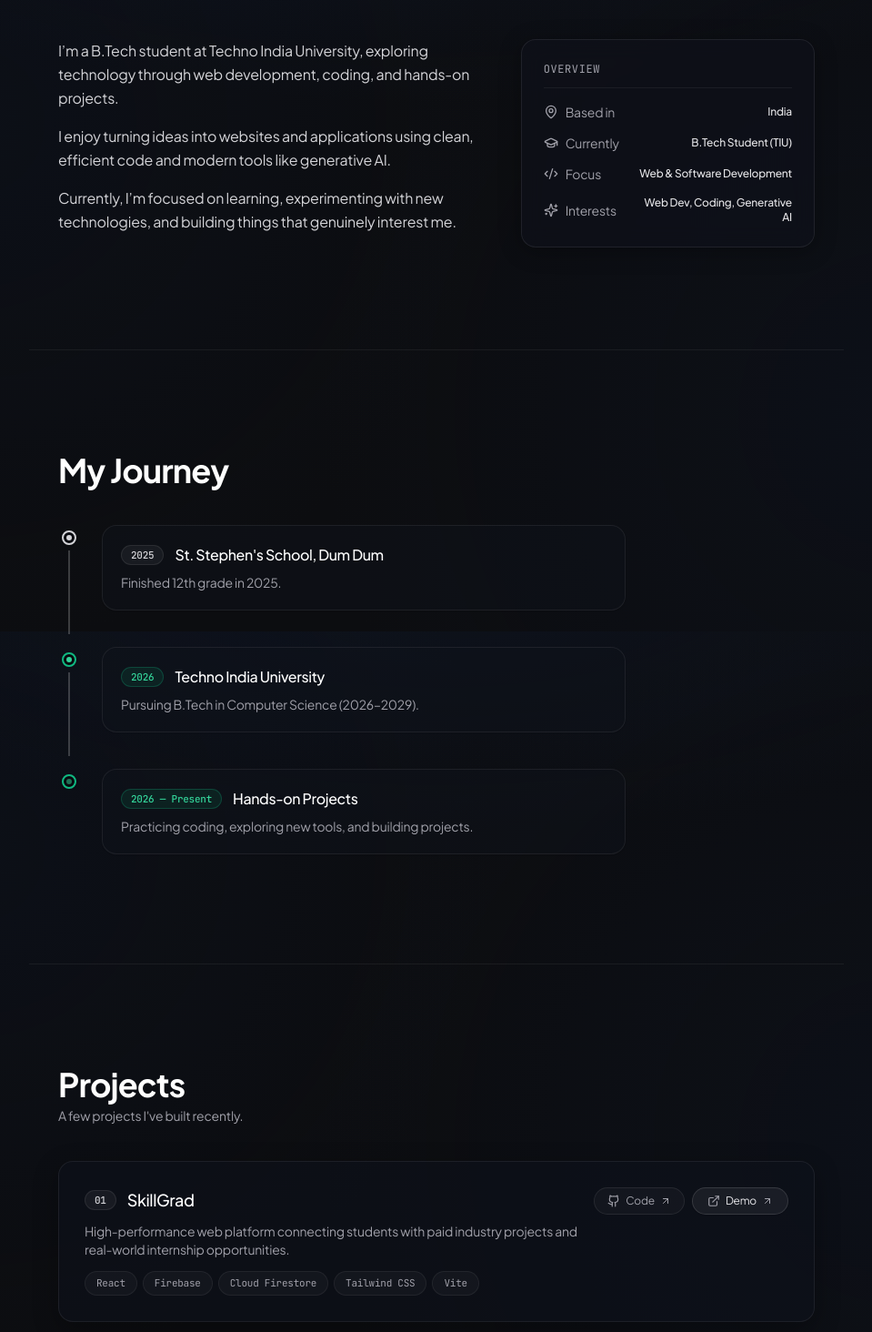
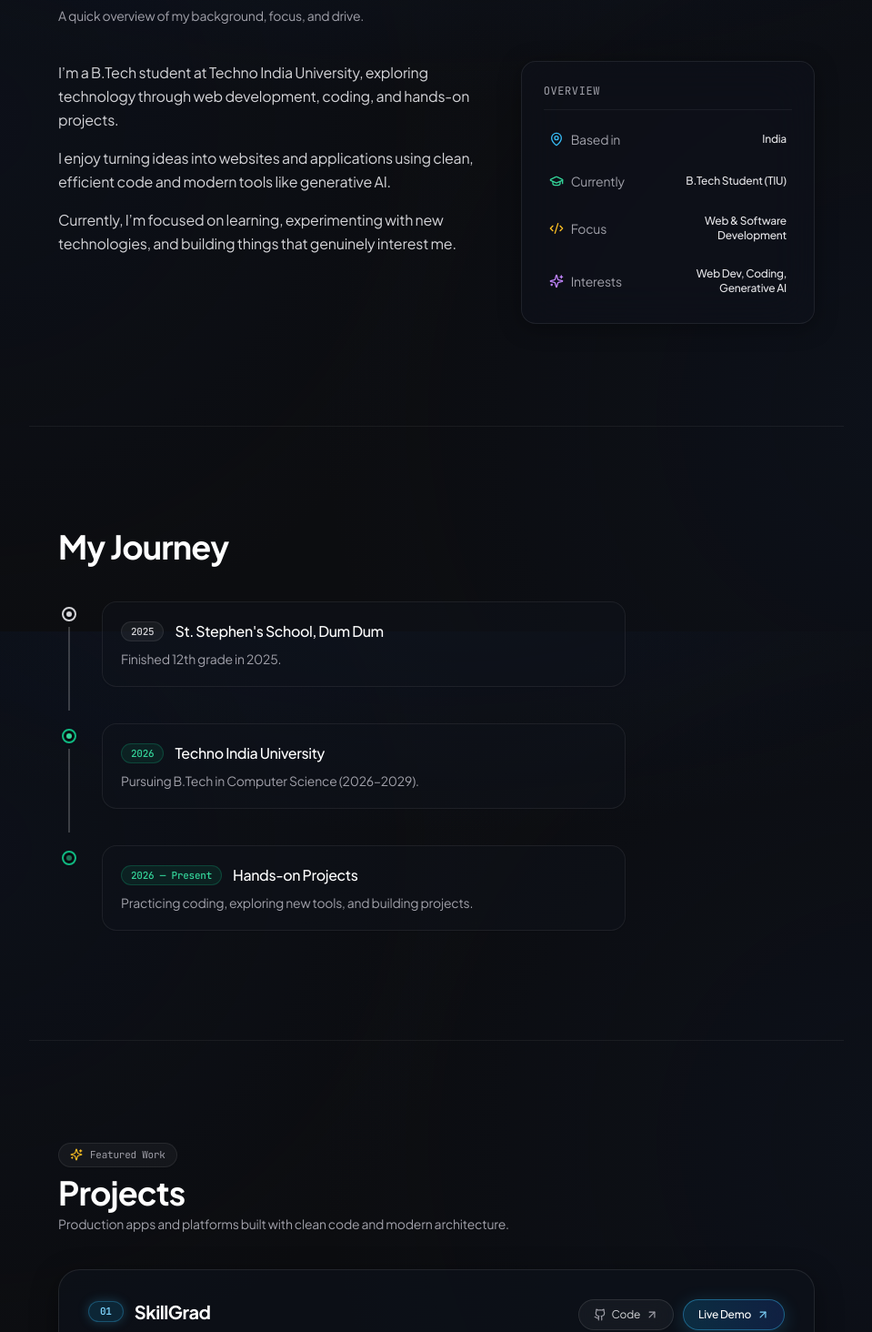
Before and after one commit to soutrikdutta/portfolio, a React (Vite) app: page / in a window 1280 px wide. Shown: the part 906-2370 px from the top of the page at 91% size, without its empty margins (160-1119 px from the left). Built offline with nearby package versions, Linux system fonts and the light colour scheme; no server answers; the HTML template or start-up script is replaced by a standard one.

Commit message:
feat: update components and styling for animations and section updates

```diff
--- a/src/components/About.tsx
+++ b/src/components/About.tsx
@@ -7,25 +7,33 @@ export const About: React.FC = () => {
   const shouldReduceMotion = useReducedMotion();
 
   const metadataIcons = [
-    <MapPin key="map" className="w-4 h-4 text-zinc-400" />,
-    <GraduationCap key="grad" className="w-4 h-4 text-zinc-400" />,
-    <Code2 key="code" className="w-4 h-4 text-zinc-400" />,
-    <Sparkles key="spark" className="w-4 h-4 text-zinc-400" />,
+    <MapPin key="map" className="w-4 h-4 text-sky-400" />,
+    <GraduationCap key="grad" className="w-4 h-4 text-emerald-400" />,
+    <Code2 key="code" className="w-4 h-4 text-amber-400" />,
+    <Sparkles key="spark" className="w-4 h-4 text-purple-400" />,
   ];
 
   return (
     <section
       id="about"
-      className="py-20 sm:py-28 max-w-4xl mx-auto px-5 sm:px-8 border-t border-white/[0.06]"
+      className="py-20 sm:py-28 max-w-4xl mx-auto px-5 sm:px-8 border-t border-white/[0.06] scroll-mt-20"
       aria-label="About section"
     >
       <div className="space-y-10">
-        {/* Clean Section Heading */}
-        <div>
+        {/* Clean Section Heading with Slide from Left */}
+        <motion.div
+          initial={shouldReduceMotion ? false : { opacity: 0, x: -30 }}
+          whileInView={{ opacity: 1, x: 0 }}
+          viewport={{ once: false, margin: "-60px" }}
+          transition={{ duration: 0.6, ease: [0.16, 1, 0.3, 1] }}
+        >
           <h2 className="text-2xl sm:text-3xl md:text-4xl font-bold tracking-tight text-white">
             About Me
           </h2>
-        </div>
+          <p className="text-xs sm:text-sm text-zinc-400 mt-1">
+            A quick overview of my background, focus, and drive.
+          </p>
+        </motion.div>
 
         {/* 2-Column Editorial Layout on Desktop */}
         <div className="grid grid-cols-1 md:grid-cols-12 gap-8 sm:gap-10 items-start">
@@ -34,31 +42,42 @@ export const About: React.FC = () => {
             {portfolioConfig.about.bio.map((paragraph, index) => (
               <motion.p
                 key={index}
-                initial={shouldReduceMotion ? false : { opacity: 0, y: 6 }}
+                initial={shouldReduceMotion ? false : { opacity: 0, y: 15 }}
                 whileInView={{ opacity: 1, y: 0 }}
-                viewport={{ once: true, margin: "-60px" }}
-                transition={{ duration: 0.45, delay: index * 0.1 }}
+                viewport={{ once: false, margin: "-40px" }}
+                transition={{ duration: 0.55, delay: index * 0.08, ease: [0.16, 1, 0.3, 1] }}
+                className="hover:text-zinc-100 transition-colors"
               >
                 {paragraph}
               </motion.p>
             ))}
           </div>
 
-          {/* Right Column: Sleek Frosted Profile Specs Box */}
+          {/* Right Column: Sleek Frosted Profile Specs Box with Slide from Right */}
           <motion.div
-            initial={shouldReduceMotion ? false : { opacity: 0, y: 10 }}
-            whileInView={{ opacity: 1, y: 0 }}
-            viewport={{ once: true, margin: "-60px" }}
-            transition={{ duration: 0.5, delay: 0.15 }}
-            className="md:col-span-5 p-5 sm:p-6 rounded-2xl bg-[#0f121b]/60 backdrop-blur-md border border-white/[0.08] shadow-[0_4px_24px_rgba(0,0,0,0.3)] space-y-4"
+            initial={shouldReduceMotion ? false : { opacity: 0, x: 30 }}
+            whileInView={{ opacity: 1, x: 0 }}
+            viewport={{ once: false, margin: "-50px" }}
+            transition={{ duration: 0.65, delay: 0.1, ease: [0.16, 1, 0.3, 1] }}
+            whileHover={shouldReduceMotion ? {} : { y: -3 }}
+            className="md:col-span-5 p-5 sm:p-6 rounded-2xl bg-[#0f121b]/65 hover:bg-[#121622]/85 backdrop-blur-xl border border-white/[0.08] hover:border-white/[0.2] shadow-[0_4px_24px_rgba(0,0,0,0.35)] hover:shadow-[0_12px_36px_rgba(0,0,0,0.45)] transition-all duration-300 space-y-4"
           >
-            <div className="text-xs font-mono uppercase tracking-wider text-zinc-400 pb-3 border-b border-white/[0.06]">
-              Overview
+            <div className="flex items-center justify-between pb-3 border-b border-white/[0.06]">
+              <span className="text-xs font-mono uppercase tracking-wider text-zinc-400">
+                Overview
+              </span>
             </div>
 
             <div className="space-y-3.5 text-xs sm:text-sm">
               {portfolioConfig.about.metadata.map((item, idx) => (
-                <div key={idx} className="flex items-center justify-between gap-3">
+                <motion.div
+                  key={idx}
+                  initial={shouldReduceMotion ? false : { opacity: 0, y: 8 }}
+                  whileInView={{ opacity: 1, y: 0 }}
+                  viewport={{ once: false }}
+                  transition={{ delay: 0.15 + idx * 0.06 }}
+                  className="flex items-center justify-between gap-3 p-1.5 rounded-lg hover:bg-white/[0.03] transition-colors"
+                >
                   <div className="flex items-center gap-2 text-zinc-400 min-w-[90px]">
                     {metadataIcons[idx % metadataIcons.length]}
                     <span>{item.label}</span>
@@ -66,7 +85,7 @@ export const About: React.FC = () => {
                   <span className="text-zinc-200 font-medium text-right text-xs">
                     {item.value}
                   </span>
-                </div>
+                </motion.div>
               ))}
             </div>
           </motion.div>
--- a/src/components/Projects.tsx
+++ b/src/components/Projects.tsx
@@ -1,63 +1,107 @@
-import React from "react";
+import React, { useState } from "react";
 import { motion, useReducedMotion } from "framer-motion";
 import { portfolioConfig } from "../portfolio.config";
-import { ArrowUpRight, Github, ExternalLink } from "lucide-react";
+import { ArrowUpRight, Github, Sparkles } from "lucide-react";
 
 export const Projects: React.FC = () => {
   const shouldReduceMotion = useReducedMotion();
+  const [tilt, setTilt] = useState<{ x: number; y: number }>({ x: 0, y: 0 });
+
+  const handleMouseMove = (e: React.MouseEvent<HTMLElement>) => {
+    if (shouldReduceMotion || window.innerWidth < 768) return;
+    const rect = e.currentTarget.getBoundingClientRect();
+    const x = e.clientX - rect.left;
+    const y = e.clientY - rect.top;
+    const centerX = rect.width / 2;
+    const centerY = rect.height / 2;
+    setTilt({
+      x: ((y - centerY) / centerY) * -5,
+      y: ((x - centerX) / centerX) * 5,
+    });
+  };
+
+  const handleMouseLeave = () => {
+    setTilt({ x: 0, y: 0 });
+  };
 
   return (
     <section
       id="projects"
-      className="py-20 sm:py-28 max-w-4xl mx-auto px-5 sm:px-8 border-t border-white/[0.06]"
+      className="py-20 sm:py-28 max-w-4xl mx-auto px-5 sm:px-8 border-t border-white/[0.06] scroll-mt-20"
       aria-label="Projects section"
     >
       <div className="space-y-10">
-        {/* Section Heading */}
-        <div>
+        {/* Section Heading with Animated Reveal */}
+        <motion.div
+          initial={shouldReduceMotion ? false : { opacity: 0, x: -30 }}
+          whileInView={{ opacity: 1, x: 0 }}
+          viewport={{ once: false, margin: "-60px" }}
+          transition={{ duration: 0.6, ease: [0.16, 1, 0.3, 1] }}
+        >
+          <div className="inline-flex items-center gap-2 px-3 py-1 rounded-full bg-white/[0.04] border border-white/[0.08] text-[11px] font-mono text-zinc-400 mb-2 shadow-sm">
+            <Sparkles className="w-3.5 h-3.5 text-amber-400" />
+            <span>Featured Work</span>
+          </div>
           <h2 className="text-2xl sm:text-3xl md:text-4xl font-bold tracking-tight text-white">
             Projects
           </h2>
           <p className="text-xs sm:text-sm text-zinc-400 mt-1">
-            A few projects I&apos;ve built recently.
+            Production apps and platforms built with clean code and modern architecture.
           </p>
-        </div>
+        </motion.div>
 
-        {/* Project Cards List */}
-        <div className="space-y-5">
+        {/* Project Cards List with 3D Tilt and Specular Beam */}
+        <div className="space-y-6">
           {portfolioConfig.projects.map((project, index) => (
             <motion.article
               key={project.id}
-              initial={shouldReduceMotion ? false : { opacity: 0, y: 12 }}
-              whileInView={{ opacity: 1, y: 0 }}
-              viewport={{ once: true, margin: "-50px" }}
-              transition={{ duration: 0.45, delay: index * 0.1 }}
-              whileHover={shouldReduceMotion ? {} : { y: -3 }}
-              className="group relative p-6 sm:p-7 rounded-2xl bg-[#0e121b]/60 hover:bg-[#121622]/85 border border-white/[0.07] hover:border-white/[0.18] transition-all duration-300 ease-out shadow-[0_8px_28px_rgba(0,0,0,0.3)] hover:shadow-[0_12px_36px_rgba(0,0,0,0.45)]"
+              initial={shouldReduceMotion ? false : { opacity: 0, y: 35, scale: 0.96 }}
+              whileInView={{ opacity: 1, y: 0, scale: 1 }}
+              viewport={{ once: false, margin: "-40px" }}
+              transition={{ duration: 0.6, delay: index * 0.1, ease: [0.16, 1, 0.3, 1] }}
+              onMouseMove={handleMouseMove}
+              onMouseLeave={handleMouseLeave}
+              animate={
+                shouldReduceMotion
+                  ? {}
+                  : {
+                      rotateX: tilt.x,
+                      rotateY: tilt.y,
+                    }
+              }
+              style={{ perspective: 1000 }}
+              whileHover={shouldReduceMotion ? {} : { y: -6 }}
+              className="group relative p-5 sm:p-8 rounded-2xl sm:rounded-3xl bg-[#0e121b]/70 hover:bg-[#121726]/90 border border-white/[0.09] hover:border-sky-400/40 transition-all duration-300 ease-out shadow-[0_8px_30px_rgba(0,0,0,0.4)] hover:shadow-[0_20px_55px_rgba(56,189,248,0.12)] overflow-hidden"
             >
+              {/* Dynamic ambient gradient illumination on hover */}
+              <div
+                className="absolute inset-0 bg-gradient-to-tr from-sky-500/10 via-blue-600/5 to-indigo-500/10 opacity-0 group-hover:opacity-100 transition-opacity duration-500 pointer-events-none"
+                aria-hidden="true"
+              />
+
               {/* Card Header Info */}
-              <div className="flex flex-col sm:flex-row sm:items-start justify-between gap-4">
+              <div className="relative z-10 flex flex-col sm:flex-row sm:items-start justify-between gap-5">
                 {/* Number & Titles */}
-                <div className="space-y-2.5 max-w-xl">
+                <div className="space-y-3 max-w-xl">
                   <div className="flex items-center gap-3">
-                    <span className="px-2.5 py-0.5 rounded-full text-[11px] font-mono font-medium text-zinc-300 bg-white/[0.05] border border-white/[0.08]">
+                    <span className="px-3 py-0.5 rounded-full text-[11px] font-mono font-bold text-sky-300 bg-sky-500/15 border border-sky-400/30 shadow-[0_0_12px_rgba(56,189,248,0.25)]">
                       {project.id}
                     </span>
-                    <h3 className="text-base sm:text-lg font-medium text-white tracking-tight group-hover:text-zinc-100 transition-colors">
+                    <h3 className="text-lg sm:text-xl font-bold text-white tracking-tight group-hover:text-sky-300 transition-colors duration-300">
                       {project.title}
                     </h3>
                   </div>
 
-                  <p className="text-xs sm:text-sm text-zinc-400 font-normal leading-relaxed">
+                  <p className="text-xs sm:text-sm text-zinc-300 font-normal leading-relaxed">
                     {project.tagline}
                   </p>
 
-                  {/* Technology Badges */}
-                  <div className="flex flex-wrap gap-1.5 pt-1">
+                  {/* Technology Badges with Staggered Hover */}
+                  <div className="flex flex-wrap gap-2 pt-1.5">
                     {project.technologies.map((tech) => (
                       <span
                         key={tech}
-                        className="px-3 py-1 rounded-full text-[11px] font-mono text-zinc-400 bg-white/[0.03] border border-white/[0.06] hover:border-white/[0.12] transition-colors"
+                        className="px-3 py-1 rounded-full text-[11px] font-mono text-zinc-300 bg-white/[0.04] border border-white/[0.08] group-hover:border-sky-400/25 group-hover:bg-white/[0.08] transition-all duration-200"
                       >
                         {tech}
                       </span>
@@ -65,21 +109,21 @@ export const Projects: React.FC = () => {
                   </div>
                 </div>
 
-                {/* Project Links (Modern Rounded Full Buttons) */}
-                <div className="flex items-center gap-2 pt-2 sm:pt-0 sm:self-start">
+                {/* Project Action Links */}
+                <div className="flex items-center gap-2.5 pt-2 sm:pt-0 sm:self-start shrink-0">
                   {project.githubUrl && (
                     <motion.a
                       href={project.githubUrl}
                       target="_blank"
                       rel="noopener noreferrer"
-                      whileHover={shouldReduceMotion ? {} : { scale: 1.03 }}
-                      whileTap={shouldReduceMotion ? {} : { scale: 0.97 }}
-                      className="inline-flex items-center gap-1.5 text-xs text-zinc-400 hover:text-white px-3.5 py-1.5 rounded-full border border-white/[0.08] hover:border-white/[0.22] bg-white/[0.03] hover:bg-white/[0.08] transition-all duration-200"
+                      whileHover={shouldReduceMotion ? {} : { scale: 1.05, y: -2 }}
+                      whileTap={{ scale: 0.95 }}
+                      className="inline-flex items-center gap-1.5 text-xs text-zinc-300 hover:text-white px-4 py-2 rounded-full border border-white/[0.10] hover:border-sky-400/40 bg-white/[0.04] hover:bg-white/[0.12] backdrop-blur-md transition-all duration-200 shadow-sm"
                       aria-label={`${project.title} GitHub repository`}
                     >
-                      <Github className="w-3.5 h-3.5 text-zinc-400" />
+                      <Github className="w-3.5 h-3.5 text-zinc-400 group-hover:text-white" />
                       <span>Code</span>
-                      <ArrowUpRight className="w-3 h-3 text-zinc-400 transition-transform duration-200 group-hover:translate-x-0.5 group-hover:-translate-y-0.5" />
+                      <ArrowUpRight className="w-3.5 h-3.5 text-zinc-400 transition-transform duration-200 group-hover:translate-x-0.5 group-hover:-translate-y-0.5 group-hover:text-white" />
                     </motion.a>
                   )}
 
@@ -88,14 +132,13 @@ export const Projects: React.FC = () => {
                       href={project.liveUrl}
                       target="_blank"
                       rel="noopener noreferrer"
-                      whileHover={shouldReduceMotion ? {} : { scale: 1.03 }}
-                      whileTap={shouldReduceMotion ? {} : { scale: 0.97 }}
-                      className="inline-flex items-center gap-1.5 text-xs text-zinc-200 hover:text-white px-4 py-1.5 rounded-full border border-white/[0.12] hover:border-white/[0.26] bg-white/[0.06] hover:bg-white/[0.12] transition-all duration-200 shadow-sm"
+                      whileHover={shouldReduceMotion ? {} : { scale: 1.05, y: -2 }}
+                      whileTap={{ scale: 0.95 }}
+                      className="inline-flex items-center gap-1.5 text-xs text-white font-medium px-4 py-2 rounded-full border border-sky-400/40 hover:border-sky-400 bg-gradient-to-r from-sky-500/20 to-blue-600/20 hover:from-sky-500/30 hover:to-blue-600/30 backdrop-blur-md transition-all duration-200 shadow-[0_4px_20px_rgba(56,189,248,0.2)]"
                       aria-label={`${project.title} Live Demo`}
                     >
-                      <ExternalLink className="w-3.5 h-3.5 text-zinc-400" />
-                      <span>Demo</span>
-                      <ArrowUpRight className="w-3 h-3 text-zinc-400 transition-transform duration-200 group-hover:translate-x-0.5 group-hover:-translate-y-0.5" />
+                      <span>Live Demo</span>
+                      <ArrowUpRight className="w-3.5 h-3.5 text-sky-300 transition-transform duration-200 group-hover:translate-x-0.5 group-hover:-translate-y-0.5 group-hover:text-white" />
                     </motion.a>
                   )}
                 </div>
--- a/src/index.css
+++ b/src/index.css
@@ -15,9 +15,9 @@
   body {
     background-color: #02050b;
     background-image:
-      radial-gradient(ellipse 80% 50% at 50% -10%, rgba(18, 38, 78, 0.22), transparent 75%),
-      radial-gradient(circle at 90% 70%, rgba(14, 30, 64, 0.16), transparent 50%),
-      radial-gradient(circle at 10% 30%, rgba(12, 26, 56, 0.18), transparent 45%);
+      radial-gradient(ellipse 80% 50% at 50% -10%, rgba(18, 38, 78, 0.25), transparent 75%),
+      radial-gradient(circle at 90% 70%, rgba(14, 30, 64, 0.20), transparent 50%),
+      radial-gradient(circle at 10% 30%, rgba(12, 26, 56, 0.22), transparent 45%);
     background-attachment: fixed;
     color: #f4f4f6;
     font-family: 'Plus Jakarta Sans', -apple-system, BlinkMacSystemFont, "Segoe UI", Roboto, sans-serif;
@@ -48,34 +48,73 @@
 
 /* Elevated Frosted Glass Design System */
 .glass-nav {
-  background: rgba(11, 14, 22, 0.8);
+  background: rgba(11, 14, 22, 0.85);
+  backdrop-filter: blur(18px);
+  -webkit-backdrop-filter: blur(18px);
+  border: 1px solid rgba(255, 255, 255, 0.12);
+  box-shadow: 0 8px 32px -4px rgba(0, 0, 0, 0.55);
+}
+
+.glass-panel {
+  background: rgba(14, 18, 28, 0.65);
   backdrop-filter: blur(16px);
   -webkit-backdrop-filter: blur(16px);
   border: 1px solid rgba(255, 255, 255, 0.09);
-  box-shadow: 0 8px 32px -4px rgba(0, 0, 0, 0.5);
+  box-shadow: 0 10px 30px -10px rgba(0, 0, 0, 0.45);
 }
 
-.glass-panel {
-  background: rgba(14, 18, 28, 0.6);
+.glass-card {
+  position: relative;
+  background: rgba(13, 17, 26, 0.6);
   backdrop-filter: blur(14px);
   -webkit-backdrop-filter: blur(14px);
   border: 1px solid rgba(255, 255, 255, 0.08);
-  box-shadow: 0 10px 30px -10px rgba(0, 0, 0, 0.4);
-}
-
-.glass-card {
-  background: rgba(13, 17, 26, 0.5);
-  backdrop-filter: blur(12px);
-  -webkit-backdrop-filter: blur(12px);
-  border: 1px solid rgba(255, 255, 255, 0.07);
-  box-shadow: 0 8px 24px -8px rgba(0, 0, 0, 0.35);
-  transition: all 0.3s cubic-bezier(0.16, 1, 0.3, 1);
+  box-shadow: 0 8px 28px -8px rgba(0, 0, 0, 0.4);
+  transition: all 0.35s cubic-bezier(0.16, 1, 0.3, 1);
+  overflow: hidden;
 }
 
 .glass-card:hover {
-  background: rgba(17, 22, 34, 0.75);
-  border-color: rgba(255, 255, 255, 0.16);
-  box-shadow: 0 12px 36px -10px rgba(0, 0, 0, 0.5);
+  background: rgba(18, 24, 38, 0.85);
+  border-color: rgba(56, 189, 248, 0.3);
+  box-shadow: 0 16px 45px -10px rgba(0, 0, 0, 0.6), 0 0 25px -5px rgba(56, 189, 248, 0.15);
+  transform: translateY(-4px);
+}
+
+/* Animated Border Glow Sweep */
+.border-beam {
+  position: relative;
+}
+
+.border-beam::after {
+  content: '';
+  position: absolute;
+  inset: -1px;
+  border-radius: inherit;
+  padding: 1px;
+  background: linear-gradient(
+    90deg,
+    transparent 0%,
+    rgba(56, 189, 248, 0.6) 50%,
+    transparent 100%
+  );
+  -webkit-mask: linear-gradient(#fff 0 0) content-box, linear-gradient(#fff 0 0);
+  mask: linear-gradient(#fff 0 0) content-box, linear-gradient(#fff 0 0);
+  -webkit-mask-composite: xor;
+  mask-composite: exclude;
+  opacity: 0;
+  transition: opacity 0.4s ease;
+  pointer-events: none;
+}
+
+.border-beam:hover::after {
+  opacity: 1;
+  animation: borderBeamRotate 3s linear infinite;
+}
+
+@keyframes borderBeamRotate {
+  0% { transform: rotate(0deg); }
+  100% { transform: rotate(360deg); }
 }
 
 /* Specular top highlight for authentic glass depth */
@@ -90,20 +129,38 @@
   left: 10%;
   right: 10%;
   height: 1px;
-  background: linear-gradient(90deg, transparent, rgba(255, 255, 255, 0.2), transparent);
+  background: linear-gradient(90deg, transparent, rgba(255, 255, 255, 0.25), transparent);
   pointer-events: none;
+}
+
+/* Timeline Laser Pulse Animation */
+@keyframes timelineLaser {
+  0% { transform: translateY(-100%); opacity: 0; }
+  30% { opacity: 1; }
+  80% { opacity: 1; }
+  100% { transform: translateY(300%); opacity: 0; }
+}
+
+.timeline-laser-pulse {
+  position: absolute;
+  top: 0;
+  left: 0;
+  right: 0;
+  height: 60px;
+  background: linear-gradient(180deg, transparent, rgba(56, 189, 248, 0.9), transparent);
+  animation: timelineLaser 3s cubic-bezier(0.4, 0, 0.2, 1) infinite;
 }
 
 .glass-input {
   background: rgba(11, 14, 22, 0.6);
-  border: 1px solid rgba(255, 255, 255, 0.08);
-  transition: all 0.2s ease;
+  border: 1px solid rgba(255, 255, 255, 0.09);
+  transition: all 0.25s ease;
 }
 
 .glass-input:focus {
-  border-color: rgba(255, 255, 255, 0.25);
-  background: rgba(14, 18, 28, 0.85);
-  box-shadow: 0 0 0 1px rgba(255, 255, 255, 0.15);
+  border-color: rgba(56, 189, 248, 0.5);
+  background: rgba(14, 18, 28, 0.9);
+  box-shadow: 0 0 0 1px rgba(56, 189, 248, 0.3), 0 0 20px rgba(56, 189, 248, 0.15);
   outline: none;
 }
 
@@ -111,8 +168,8 @@
 .ambient-pattern {
   background-size: 44px 44px;
   background-image:
-    linear-gradient(to right, rgba(255, 255, 255, 0.018) 1px, transparent 1px),
-    linear-gradient(to bottom, rgba(255, 255, 255, 0.018) 1px, transparent 1px);
+    linear-gradient(to right, rgba(255, 255, 255, 0.012) 1px, transparent 1px),
+    linear-gradient(to bottom, rgba(255, 255, 255, 0.012) 1px, transparent 1px);
 }
 
 /* Minimal Custom Scrollbar */
@@ -130,7 +187,7 @@
 }
 
 ::-webkit-scrollbar-thumb:hover {
-  background: #2d364a;
+  background: #38bdf8;
 }
 
 /* Reduced Motion Respect */
```
Also changed, not shown: src/App.tsx (+27 -5 lines), src/components/Achievements.tsx (+20 -28 lines), src/components/Skills.tsx (+52 -43 lines).
